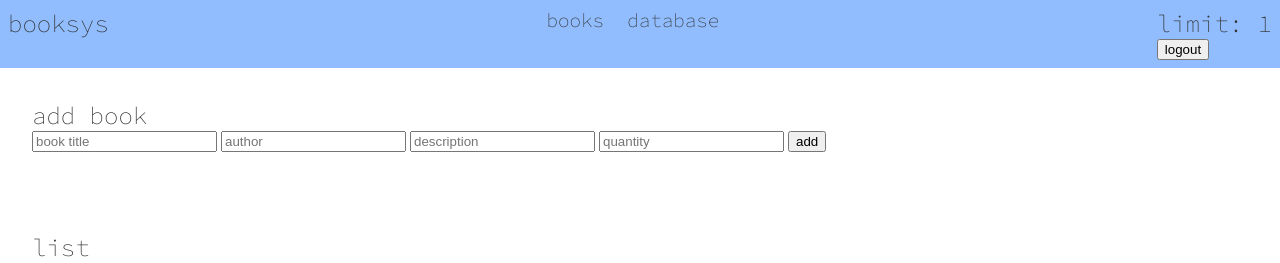
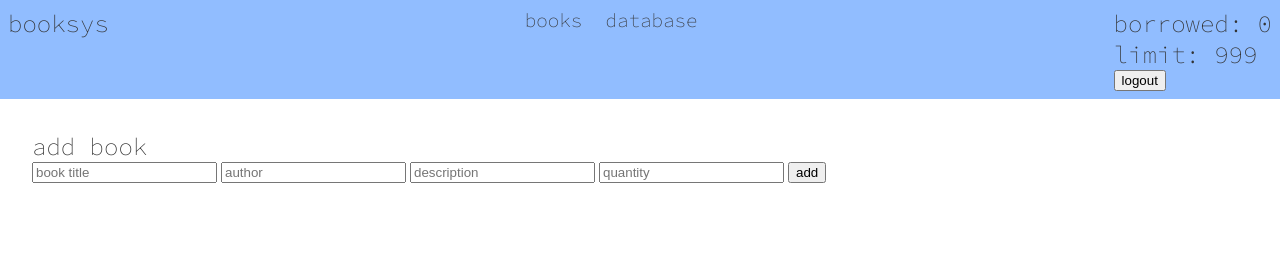
Before and after one commit to TsimpDim/BookSys, a Flask app: page / in a window 1280 px wide. Shown: the top 263 px of the page. Run offline with Flask 2, Linux system fonts and the light colour scheme; the visitor is signed in with stand-in values (Sample User, id 1); data comes from the database, SQL or seed files in the repository; data that the repository does not hold is empty.

Commit message:
Fix limit

```diff
--- a/_BookSys/database.py
+++ b/_BookSys/database.py
@@ -2,7 +2,7 @@ from _BookSys import app
 from datetime import datetime, timedelta
 from flask_sqlalchemy import SQLAlchemy
 
-app.config['SQLALCHEMY_DATABASE_URI'] = 'postgresql+psycopg2://wqzocheexnukrd:c43124bfb829ade0781531a5b5dc6ebbc9c625d433a5bf050e847b33649ec713@ec2-54-246-121-32.eu-west-1.compute.amazonaws.com/d1kl95pboccuhh'
+app.config['SQLALCHEMY_DATABASE_URI'] = 'postgresql+psycopg2://postgres:@localhost/BookSys'
 app.config['SQLALCHEMY_TRACK_MODIFICATIONS'] = False
 db = SQLAlchemy(app)
 
--- a/_BookSys/templates/home.html
+++ b/_BookSys/templates/home.html
@@ -101,14 +101,7 @@
                             -
                         {% endif %}
                     </td>
-
-                    <td data-label="owner">
-                    {% if not tracker.book|attr(owner) %}
-                        {{tracker.book.owner.username}}
-                    {% else %}
-                        < user has deleted their post >
-                    {% endif %}
-                    </td>
+                    <td data-label="owner">{{tracker.book.owner.username}}</td>
                     {% if not tracker.returned_at %}
                         <td data-label="-^-">
                             <form method="POST" action="/return_book">
--- a/_BookSys/templates/includes/_navbar.html
+++ b/_BookSys/templates/includes/_navbar.html
@@ -13,7 +13,8 @@
       {% if session.logged_in != NULL %}
 
         <div>
-          <span class="text">limit: {{session.limit}}</span>
+          <div class="text">borrowed: {{borrowed}}</div>
+          <div class="text">limit: {{limit}}</div>
 
           <form method="POST" action="/logout">
             <input type="submit" value="logout"/>
--- a/_BookSys/views.py
+++ b/_BookSys/views.py
@@ -8,8 +8,12 @@ def home():
     books = Book.query.order_by(Book.id.asc())
 
     if session.get('logged_in'):
-        borrowed = Tracker.query.filter_by(user_id=session['id']).order_by(Tracker.id.asc())
-        return render_template('home.html', books=books, trackers=borrowed)
+        trackers = Tracker.query.filter_by(user_id=session['id']).order_by(Tracker.id.asc())
+        u = User.query.filter_by(id=session['id']).first()
+        borrowed = Tracker.query.filter_by(user_id=u.id, returned_at=None).count()
+        limit = u.limit
+
+        return render_template('home.html', books=books, trackers=trackers, borrowed=borrowed, limit=limit)
     else:
         return render_template('home.html', books=books)
 
@@ -36,9 +40,7 @@ def logreg():
 
         session['logged_in'] = True
         session['username'] = user.username
-        session['limit'] = user.limit
         session['id'] = user.id
-        print(session['username'])
         return redirect(url_for('home'))
 
 @app.route('/logout', methods=['POST'])
@@ -113,7 +115,7 @@ def borrow_book():
             else:
                 u = User.query.filter_by(id=session['id']).first()
 
-                if u.limit == 0:
+                if Tracker.query.filter_by(user_id=u.id, returned_at=None).count() == u.limit:
                     flash("Borrowing quota 100%, return some books")
                     return redirect(url_for('home'))
 
@@ -124,9 +126,7 @@ def borrow_book():
 
                 t = Tracker(book_id=b.id, user_id=u.id)
 
-                u.limit -= 1
                 b.quantity -= 1
-                session['limit'] -= 1
                 db.session.add(t)
                 db.session.commit()
         else:
@@ -153,16 +153,10 @@ def return_book():
 
             db.session.add(new_book)
 
-            t = Tracker.query.filter_by(user_id=u.id).filter_by(book_id=None).order_by(Tracker.id.desc()).first()
+            t = Tracker.query.filter_by(user_id=u.id, book_id=None).order_by(Tracker.id.desc()).first()
             t.book = new_book
+            t.returned_at = datetime.now()
 
-            if u.limit >= 3:
-                flash('Something went wrong')
-            else:
-                u.limit += 1
-                session['limit'] += 1
-
-            t.returned_at = datetime.now()
             db.session.commit()
             return redirect(url_for('home'))
 
@@ -174,14 +168,9 @@ def return_book():
                 u = User.query.filter_by(id=session['id']).first()
                 t = Tracker.query.filter_by(book_id=b.id, user_id=u.id).order_by(Tracker.id.desc()).first()
 
+                b.quantity += 1
 
-                if u.limit >= 3:
-                    flash('Something went wrong')
-                else:
-                    u.limit += 1
-                    session['limit'] += 1
 
-                b.quantity += 1
                 t.returned_at = datetime.now()
 
                 db.session.commit()
```
Also changed, not shown: README.md.
